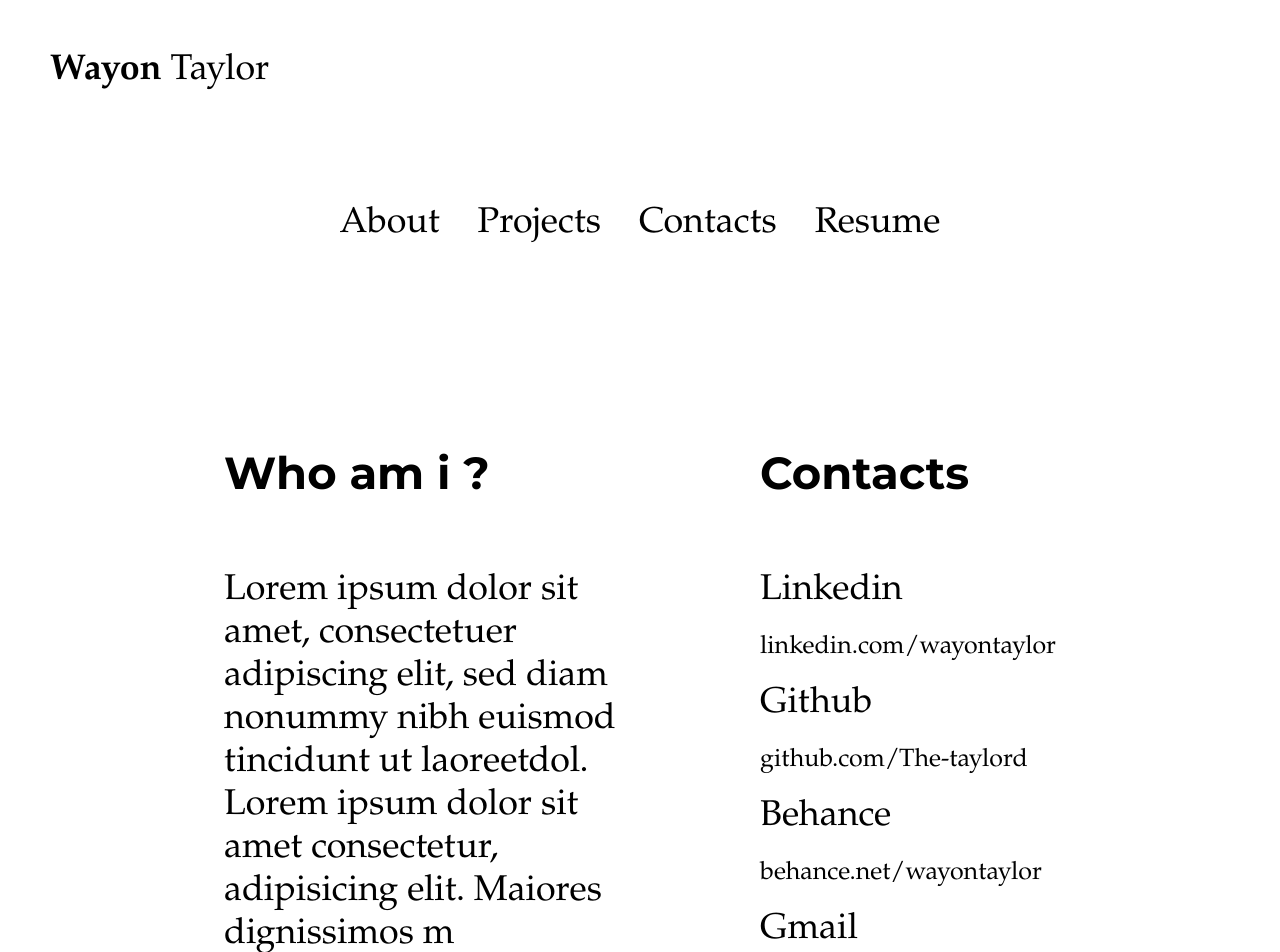
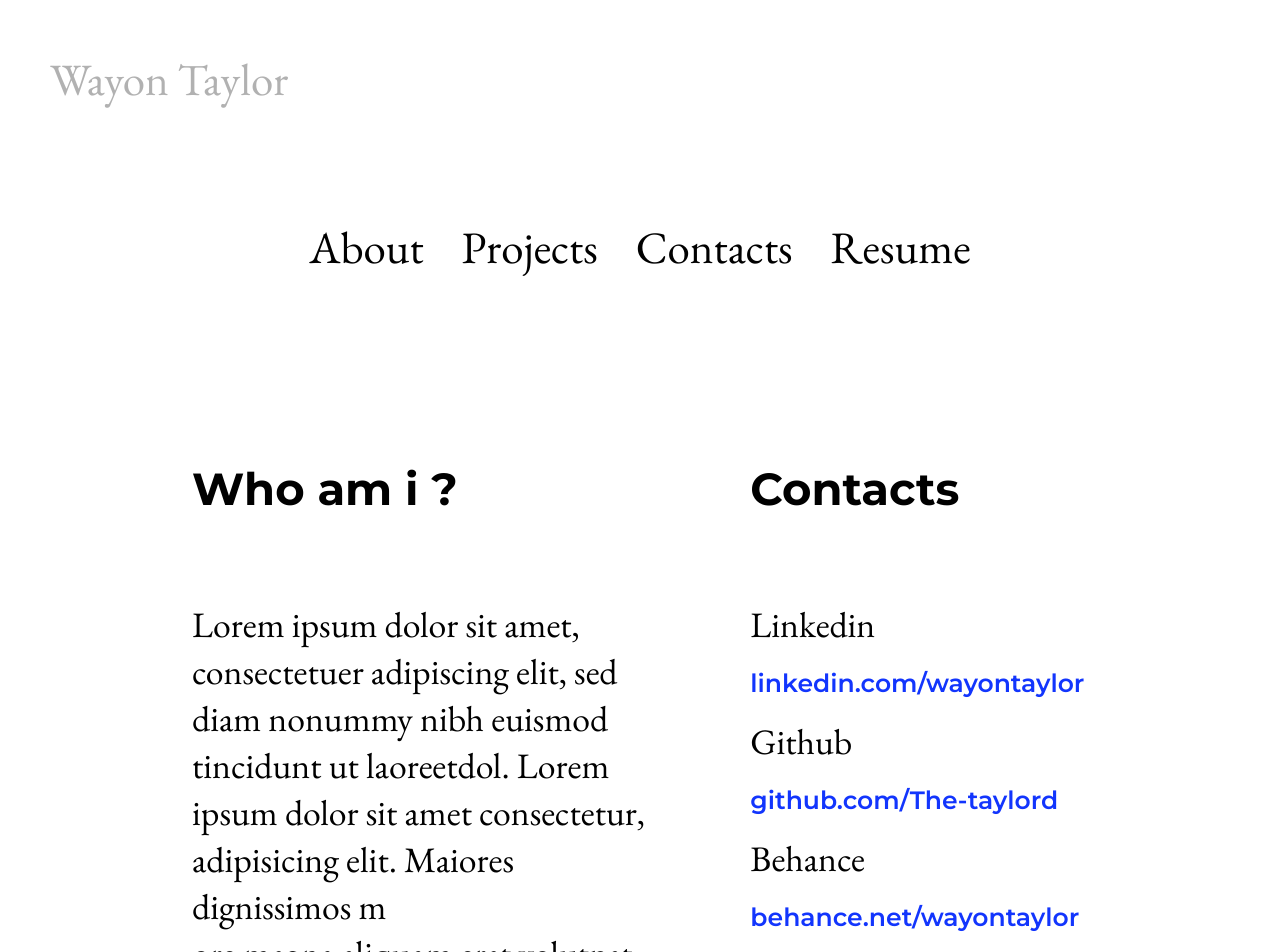
Before and after one commit to Waynon-Taylor/MyPortfolio, a React (Create React App) app: page / in a window 1280 px wide. Shown: the top 952 px of the page. Built offline with nearby package versions, Linux system fonts and the light colour scheme.

Commit message:
about page completed

```diff
--- a/src/App.tsx
+++ b/src/App.tsx
@@ -1,11 +1,14 @@
-import About from './components/AboutPage/About';
 import Navigation from './components/Navigation/Navigation'
+import About from './components/AboutPage/About'
+import Footer from './components/Footer/Footer'
+
 import './index.css'
 function App() {
   return (
     <div className="App">
-      <Navigation/>
-      <About/>
+      <Navigation />
+      <About />
+      <Footer />
     </div>
   );
 }
--- a/src/components/AboutPage/About.css
+++ b/src/components/AboutPage/About.css
@@ -1,4 +1,6 @@
+/* MOBLE SCREEN */
 #about-page{
+    font-size: min(7vw, 44.93px);
     padding: 0 10%;
     display: flex;
     flex-direction: column;
@@ -14,8 +16,9 @@
 #about h2, #contacts h2, #skills h2 {
     font-family: 'Montserrat', sans-serif;
     font-weight: 700;
-    font-size: 44.93px;
-    padding-bottom: 70px;
+    font-size: 1em;
+    /* padding-bottom: 70px; */
+    padding-bottom: 1.9em;
 }
 
 #contacts ul {
@@ -25,11 +28,22 @@
 
 #contacts ul li{
     display: flex;
+    font-family: 'Montserrat', sans-serif;
     flex-direction: column;
     gap: 20px;
 }
+
+#about p, #contacts ul, #skills ul {
+    display: flex;
+    flex-direction: column;
+    /* font-size: 35.839px; */
+    font-size: 0.798em;
+}
+
 #contacts ul li :nth-child(2){
-    font-size: 25px;
+    font-size: 0.7em;
+    font-family: 'Montserrat', sans-serif;
+    color: rgb(18, 53, 253);
 }
 
 #skills {
@@ -43,31 +57,26 @@
     gap: 10%
 }
 
-#about p, #contacts ul, #skills ul {
-    display: flex;
-    flex-direction: column;
-    font-size: 35.839px;
-}
-
 #skills ul{
+    list-style: none;
     list-style-position: inside;
     gap: 15px;
 }
 
-@media all and (min-width:1270px) {
+/* DESKTOP AND TABLET SCREEN */
+@media all and (min-width:1242px) {
     #about-page{
         padding: 0;
     }
 
     #about-details {
-        width: 65%;
+        width: 70%;
         flex-direction: row;
         justify-content: center;
-        gap: 15%;
+        gap: 11%;
     }
 
     #skills {
-        width: 65%;
+        width: 70%;
     }
-
 }
--- a/src/components/AboutPage/About.tsx
+++ b/src/components/AboutPage/About.tsx
@@ -22,20 +22,20 @@ const About = () => {
                         <div>
                             <ul>
                                 <li>
-                                    <a target= "_blank" href="https://www.linkedin.com/in/wayon-taylor-331b1a224/">Linkedin</a>
+                                    <p>Linkedin</p>
                                     <a target= "_blank" href="https://www.linkedin.com/in/wayon-taylor-331b1a224/">linkedin.com/wayontaylor</a>
                                 </li>
 
                                 <li>
-                                    <a target= "_blank" href="https://github.com/The-taylord">Github</a>
+                                    <p>Github</p>
                                     <a target= "_blank" href="https://github.com/The-taylord">github.com/The-taylord</a>
                                 </li>
                                 <li>
-                                    <a target= "_blank" href="https://www.behance.net/wayontaylors?tracking_source=search_users|wayon%20taylor">Behance</a>
+                                    <p>Behance</p>
                                     <a target= "_blank" href="https://www.behance.net/wayontaylors?tracking_source=search_users|wayon%20taylor">behance.net/wayontaylor</a>
                                 </li>
                                 <li>
-                                    <a href="mailto:waynontaylor@gmail.com">Gmail</a>
+                                    <a>Gmail</a>
                                     <a href="mailto:waynontaylor@gmail.com">waynontaylor@gmail.com</a>
                                 </li>
                             </ul>
--- /dev/null
+++ b/src/components/Footer/Footer.tsx
@@ -0,0 +1,10 @@
+const Footer = () => {
+    return (
+        <>
+            <footer>
+            </footer>
+        </>
+    )
+}
+
+export default Footer
--- a/src/components/Navigation/Navigation.css
+++ b/src/components/Navigation/Navigation.css
@@ -1,8 +1,8 @@
 /* MOBLE SCREEN */
 #navigation {
     font-family: 'EB Garamond', serif;
-    font-size: 25.6348px;
-    margin-bottom: 100px;
+    font-size: min(7.2vw, 25.6348px);
+    margin-bottom: min(29vw, 100px);
     display: flex;
     flex-direction: column;
     align-items: center;
@@ -10,10 +10,8 @@
 
 #full-name {
     padding: 54px 0;
-}
-
-.first-name {
-    font-weight: 700;
+    font-size: 1em;
+    opacity: 0.3;
 }
 
 .contacts {
@@ -24,34 +22,35 @@
     list-style: none;
     font-style: normal;
     font-weight: 400;
-    font-size: 25.6348px;
-
+    font-size: 1em;
     display: flex;
+    justify-content: center;
     gap: 34px;
-    justify-content: center;
 }
 
 /* DESKTOP AND TABLET SCREEN */
-@media all and (min-width:645px) {
+@media all and (min-width:695px) {
+
+    #navigation {
+        margin-bottom: clamp(100px, 14.5vw, 200px);
+    }
+
+    .navigation-list, #full-name {
+        font-size: clamp(1em, 3.8vw, 44.93px);
+    }
+
+    .navigation-list {
+        gap: 38px;
+    }
 
     #full-name {
         padding: 50px 0 0 50px;
-        padding-bottom: min(13vw, 110px);
+        padding-bottom: min(10vw, 110px);
         align-self: start;
     }
 
     .contacts {
         display: block;
     }
-    #navigation {
-        margin-bottom: 200px;
-    }
 
-    .navigation-list, #full-name  {
-        font-size: clamp(25.6348px, 4vw, 35.84px);
-    }
-
-    .navigation-list {
-        gap: 38px;
-    }
 }
--- a/src/components/Navigation/Navigation.tsx
+++ b/src/components/Navigation/Navigation.tsx
@@ -7,7 +7,7 @@ const Navigation = () => {
             <div id='navigation-container'>
                 <nav id="navigation">
                     <div id='full-name'>
-                        <p><a href="#"><span className='first-name'>Wayon</span> Taylor</a></p>
+                        <p><a href="#"><span className='first-name'>Wayon Taylor</span> </a></p>
                     </div>
                     <ul className="navigation-list">
                         <li><a href="#">About</a> </li>
--- a/src/index.css
+++ b/src/index.css
@@ -1,5 +1,4 @@
 @import url('https://fonts.googleapis.com/css2?family=EB+Garamond:ital,wght@0,400;0,700;1,400&display=swap');
-
 @import url('https://fonts.googleapis.com/css2?family=Montserrat:wght@600;700&display=swap');
 
 *, ::after, ::before {
@@ -7,7 +6,7 @@
     margin: 0;
     padding: 0;
     text-decoration: none;
-    font-family: 'Garamond';
+    font-family: 'EB Garamond', serif;
     font-weight: 400;
     color: #000000;
 }
```
Also changed, not shown: src/components/Footer/Footer.css (added).
